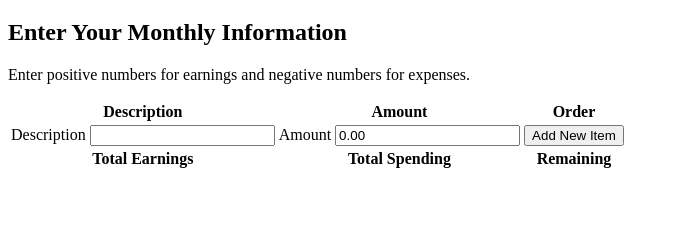
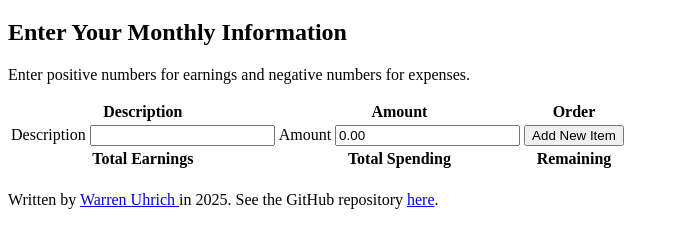
Before and after one commit to WarrenUhrich/money-manager, a plain HTML site: page index.html in a window 1280 px wide. Shown: the part 61-308 px from the top of the page, without its empty margins (0-679 px from the left). Drawn offline with Linux system fonts and the light colour scheme.

Commit message:
Add footer info and links

```diff
--- a/index.html
+++ b/index.html
@@ -3,7 +3,7 @@
 	<head>
 		<meta charset="UTF-8">
 		<meta name="viewport" content="width=device-width, initial-scale=1.0">
-		<title>Money Manager</title>
+		<title>Money Manager | Warren Uhrich</title>
 
 		<script>
 			const chars = 'abcdefghijklmnopqrstuvwxyzABCDEFGHIJKLMNOPQRSTUVWXYZ1234567890';
@@ -125,5 +125,13 @@
 				</tfoot>
 			</table>
 		</form>
+		<p>
+			Written by
+			<a href="https://warren.codes" title="Click to visit Warren's world web site." target="_blank">
+				Warren Uhrich
+			</a>
+			in 2025. See the GitHub repository
+			<a href="https://github.com/WarrenUhrich/money-manager" title="The money-manager GitHub repository." target="_blank">here</a>.
+		</p>
  	</body>
 </html>
```
